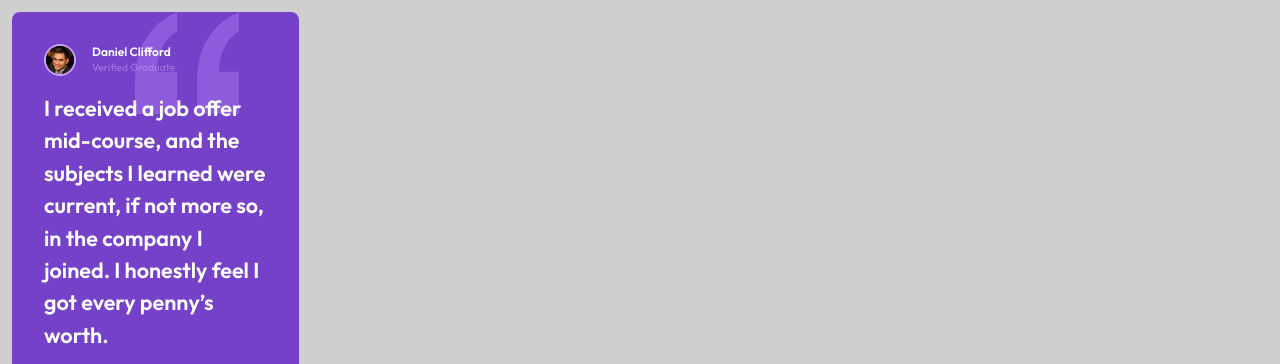
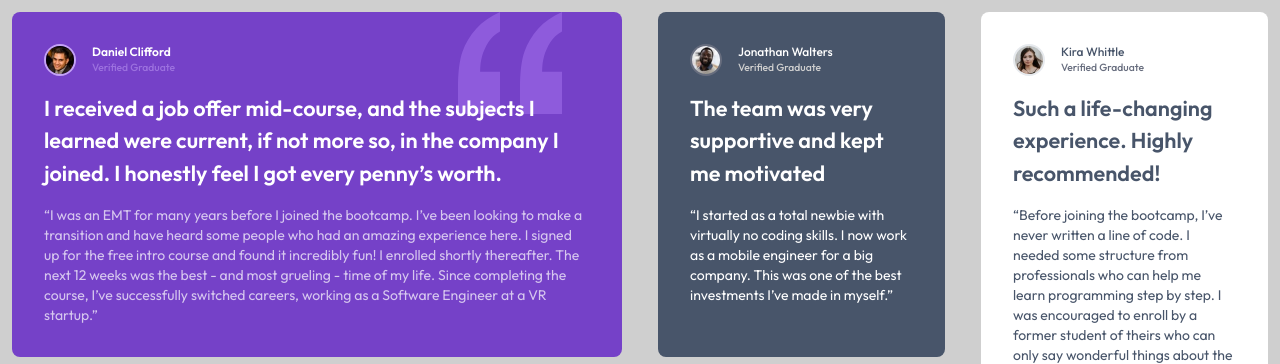
Before and after one commit to psudo-dev/frontend-mentor_-_testimonials-grid-section, a website: page index.html in a window 1280 px wide. Shown: the top 364 px of the page. Drawn offline with Linux system fonts and the light colour scheme.

Commit message:
Update index.html

```diff
--- a/index.html
+++ b/index.html
@@ -21,8 +21,7 @@
 <body
   class="grid *:m-3 gap-x-3 gap-y-1 bg-neutral-200 sm:grid-cols-2 lg:grid-cols-3 2xl:grid-cols-4 *:hover:scale-105 *:hover:ease-out *:hover:duration-300">
 
-  <main>
-    <article class="z-0 relative bg-primary-500 p-8 rounded-lg text-neutral-white sm:col-span-2">
+  <main class="z-0 relative bg-primary-500 p-8 rounded-lg text-neutral-white sm:col-span-2">
     <span class="sm:-z-1 sm:absolute sm:top-0 sm:right-15 sm:opacity-50 hidden sm:inline-block"><img
         src="./images/bg-pattern-quotation.svg" alt=""></span>
     <figure class="flex align-middle">
@@ -51,7 +50,7 @@
         The next 12 weeks was the best - and most grueling - time of my life. Since completing
         the course, I’ve successfully switched careers, working as a Software Engineer at a VR startup.”</p>
     </blockquote>
-    </article>
+  </main>
 
 
   <article class="bg-neutral-500 p-8 rounded-lg text-neutral-white sm:col-span-1">
@@ -138,7 +137,6 @@
       experience. It certainly helped me land a job as a full-stack developer after receiving multiple offers.
       100% recommend!”</blockquote>
   </article>
-  </main>
   <div class="attribution col-span-full justify-center">
     Challenge by <a href="https://www.frontendmentor.io?ref=challenge" target="_blank" rel="noopener"
       aria-label="Frontend Mentor (opens in a new tab)">
```
Lines whose indentation alone changed are shown as unchanged.
